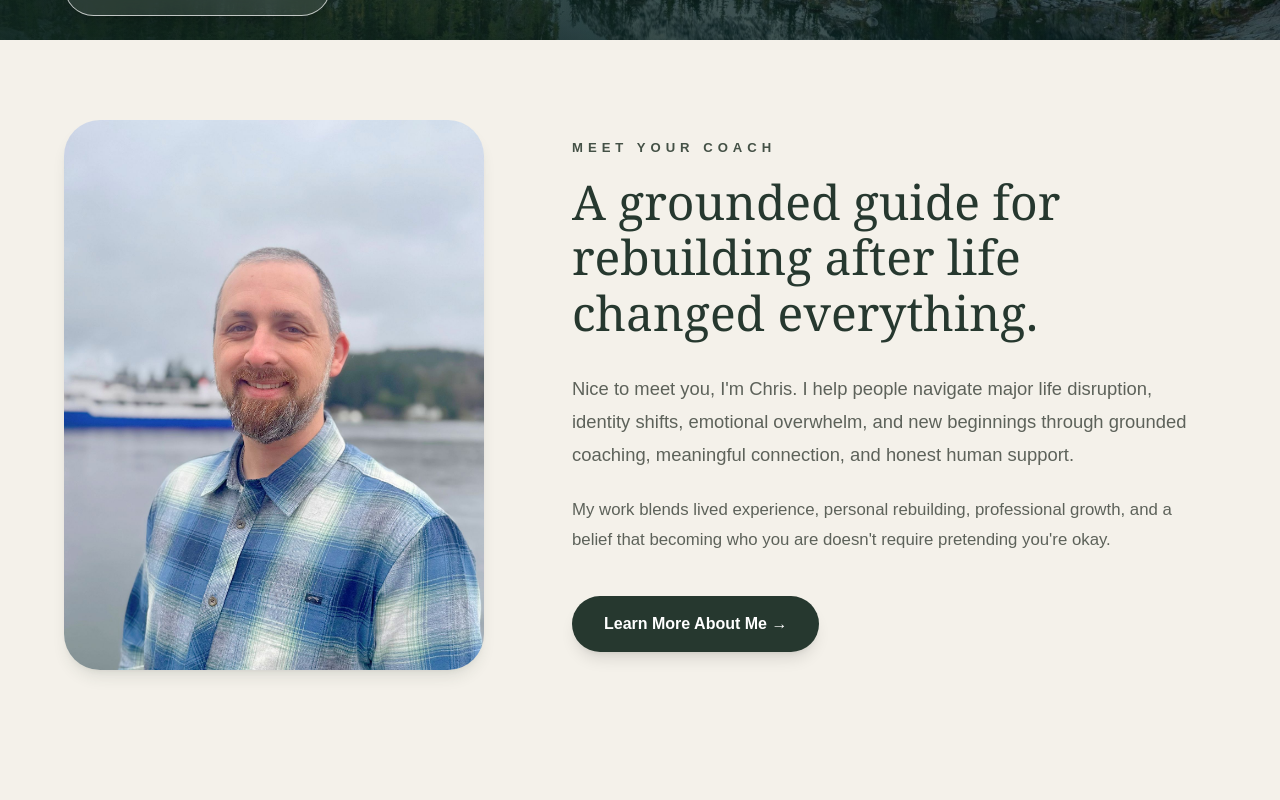
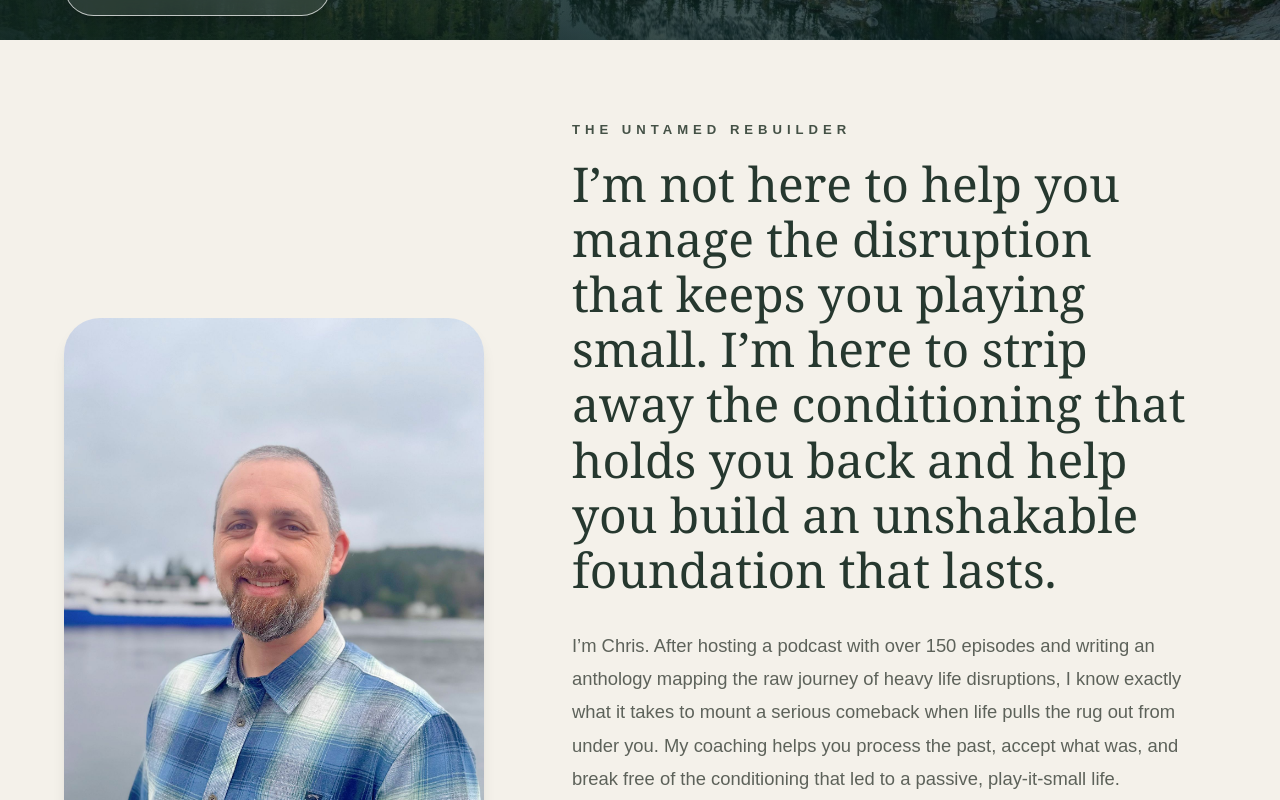
Before and after one commit to mybecomingpath/my-becoming-path, a Next.js app: page / in a window 1280 px wide. Shown: the part 440-1240 px from the top of the page. Built offline with nearby package versions, Linux system fonts and the light colour scheme.

Commit message:
Update page.tsx

```diff
--- a/app/page.tsx
+++ b/app/page.tsx
@@ -103,28 +103,34 @@ const menuItems = [
     <div className="max-w-[620px]">
 
       <p className="mb-4 text-[0.82rem] font-semibold uppercase tracking-[0.38em] text-[#445146]">
-        MEET YOUR COACH
+        THE UNTAMED REBUILDER
       </p>
 
       <h2 className="font-serif text-5xl leading-[1.15] text-[#26382F]">
-        A grounded guide for rebuilding after life changed everything.
+        I’m not here to help you manage the disruption that keeps you playing
+small. I’m here to strip away the conditioning that holds you back
+and help you build an unshakable foundation that lasts.
       </h2>
 
       <p className="mt-8 text-[1.15rem] leading-[1.8] text-[#5D625A]">
 
-        Nice to meet you, I'm Chris.
-
-        I help people navigate major life disruption, identity shifts,
-        emotional overwhelm, and new beginnings through
-        grounded coaching, meaningful connection, and honest human support.
+        I’m Chris. After hosting a podcast with over 150 episodes and writing
+an anthology mapping the raw journey of heavy life disruptions, I know
+exactly what it takes to mount a serious comeback when life pulls the
+rug out from under you. My coaching helps you process the past, accept
+what was, and break free of the conditioning that led to a passive,
+play-it-small life.
 
       </p>
 
       <p className="mt-6 text-[1.05rem] leading-[1.8] text-[#5D625A]">
 
-        My work blends lived experience, personal rebuilding,
-        professional growth, and a belief that becoming who you are
-        doesn't require pretending you're okay.
+        My work is built for self-reliant outliers who took a massive hit.
+Whether it's a career crash or a total identity shift, the individuals
+I partner with refuse to let that crisis define them. We don't pretend
+everything is okay, and we don't wait around for the "right moment" to
+come along. We actively clear the aftermath, reclaim your raw drive,
+and create an unshakable foundation for a life entirely on your terms.
 
       </p>
 
@@ -132,7 +138,7 @@ const menuItems = [
   href="/about"
   className="mt-10 inline-flex items-center gap-3 rounded-full bg-[#26382F] px-8 py-4 font-semibold text-white shadow-lg transition-all duration-300 hover:scale-[1.02] hover:bg-[#1f2f28]"
 >
-  Learn More About Me →
+  See The 90-Day Framework →
 </Link>
 
     </div>
```
